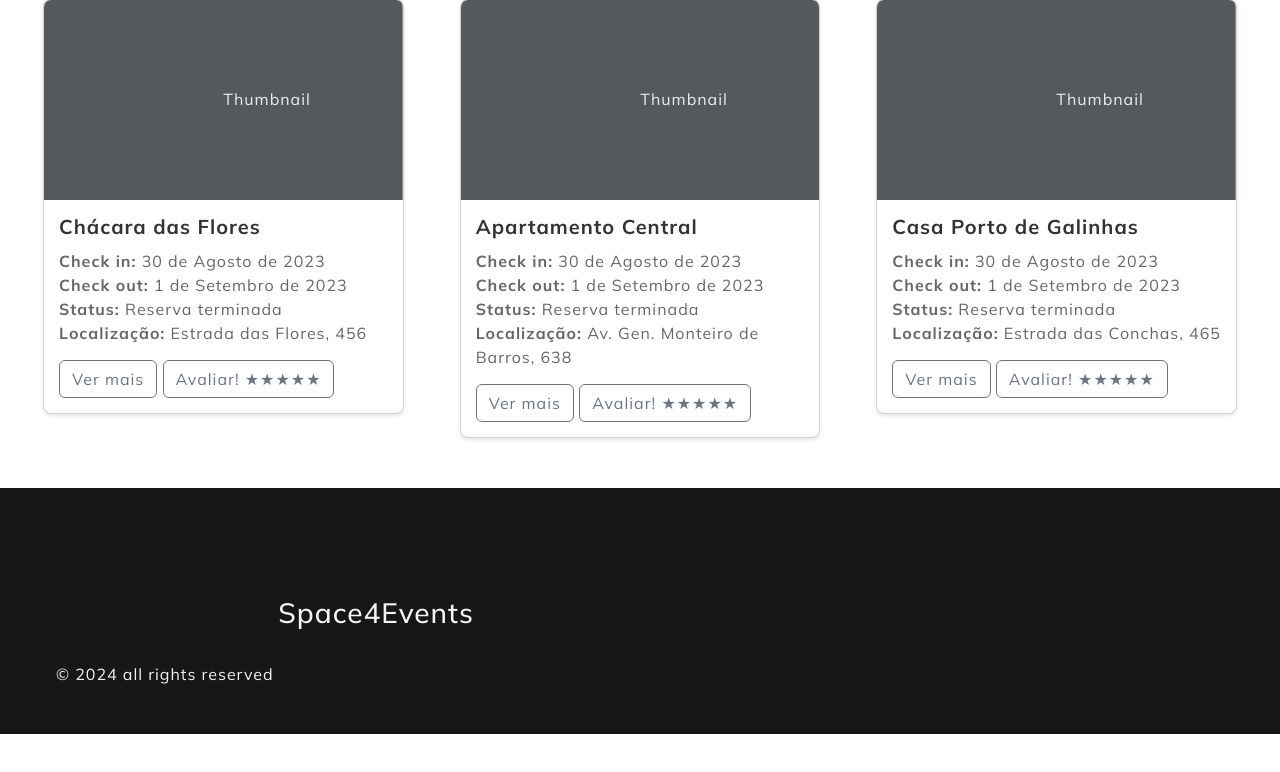
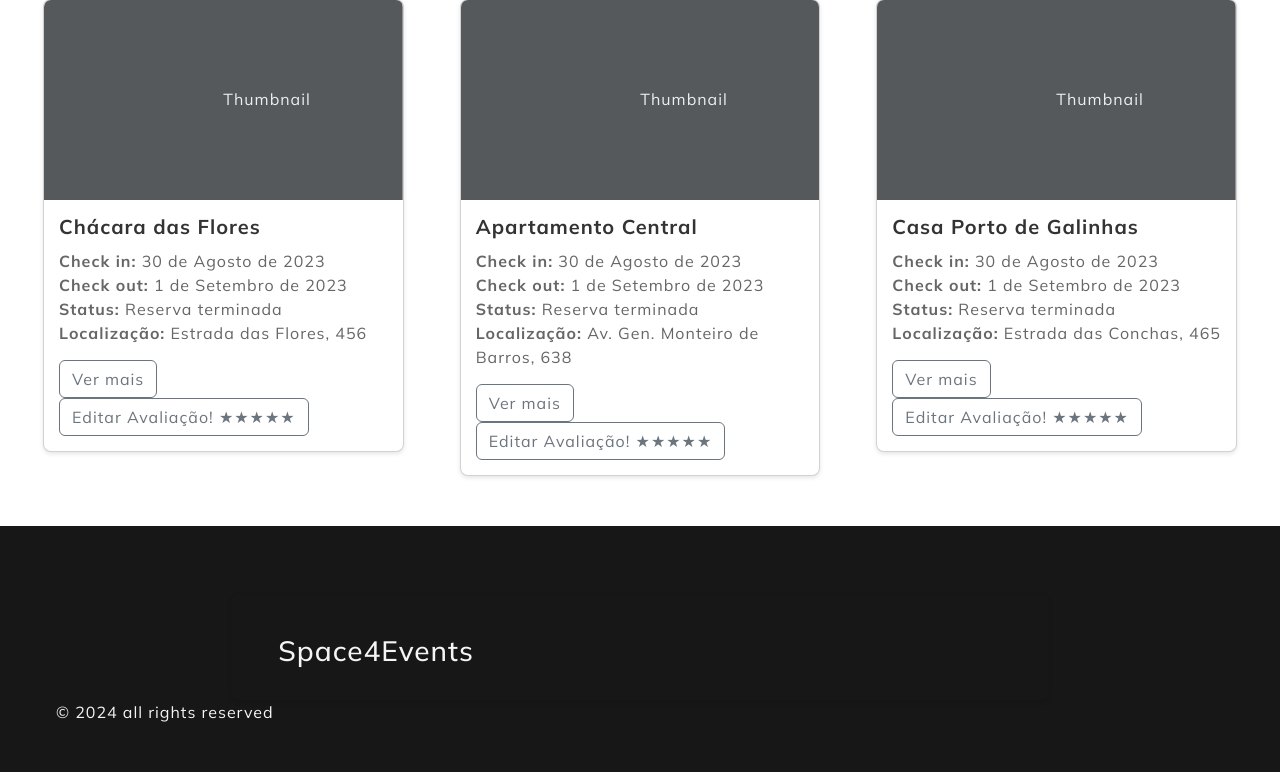
Before and after one commit to majupeixoto/Space4Events, a Django app: template Projeto/apps/templates/apps/minhas_reservas.html in a window 1280 px wide. Shown: the part 195-967 px from the top of the page. Before the commit the page ends 929 px from the top, so only its background shows below. Run offline with Django 5.2, Linux system fonts and the light colour scheme; the template is opened without the code that fills it: values that come from a table or form of the project are taken from there, others are empty; data comes from the database, SQL or seed files in the repository; both versions use the stored data as it was after the commit; parts of the project's set-up code (start-up, migrations or seed data) failed here and were passed over.

Commit message:
teste de avaliação pronto

```diff
--- a/Projeto/apps/templates/apps/minhas_reservas.html
+++ b/Projeto/apps/templates/apps/minhas_reservas.html
@@ -30,11 +30,15 @@
                     {% if reserva.status == "Reserva ainda por vir" %}
                         <form action="{% url 'cancelar_reserva' reserva.espaco.id %}" method="post" style="display: inline;">
                             {% csrf_token %}
-                                <button type="submit" class="btn btn-danger">Cancelar reserva</button>
+                            <button type="submit" class="btn btn-danger">Cancelar reserva</button>
                         </form>
                     {% endif %}
                     {% if reserva.status == "Reserva terminada" %}
-                        <a href="{% url 'avaliar_reserva' reserva.id %}" class="btn btn-outline-secondary">Avaliar! ★★★★★</a>
+                        <a href="{% url 'avaliar_reserva' reserva.id %}"
+                           class="btn btn-outline-secondary avaliar-btn"
+                           data-avaliacao="{{ reserva.avaliacao }}">
+                            Avaliar! ★★★★★
+                        </a>
                     {% endif %}
                 </div>
             </div>
@@ -44,12 +48,20 @@
 
 <script>
     document.addEventListener('DOMContentLoaded', function () {
+        // Handle back button navigation
         if (window.history && window.history.pushState) {
             window.history.pushState(null, null, window.location.href);
             window.onpopstate = function () {
                 window.location.replace("{% url 'home' %}");
             };
         }
+
+        // Update button text based on evaluation status
+        document.querySelectorAll('.avaliar-btn').forEach(function(button) {
+            if (button.dataset.avaliacao && button.dataset.avaliacao !== "0") {
+                button.textContent = "Editar Avaliação! ★★★★★";
+            }
+        });
     });
 </script>
 
```
Also changed, not shown: Projeto/cypress/e2e/avaliar.cy.js (+22 -4 lines), Projeto/db.sqlite3.
